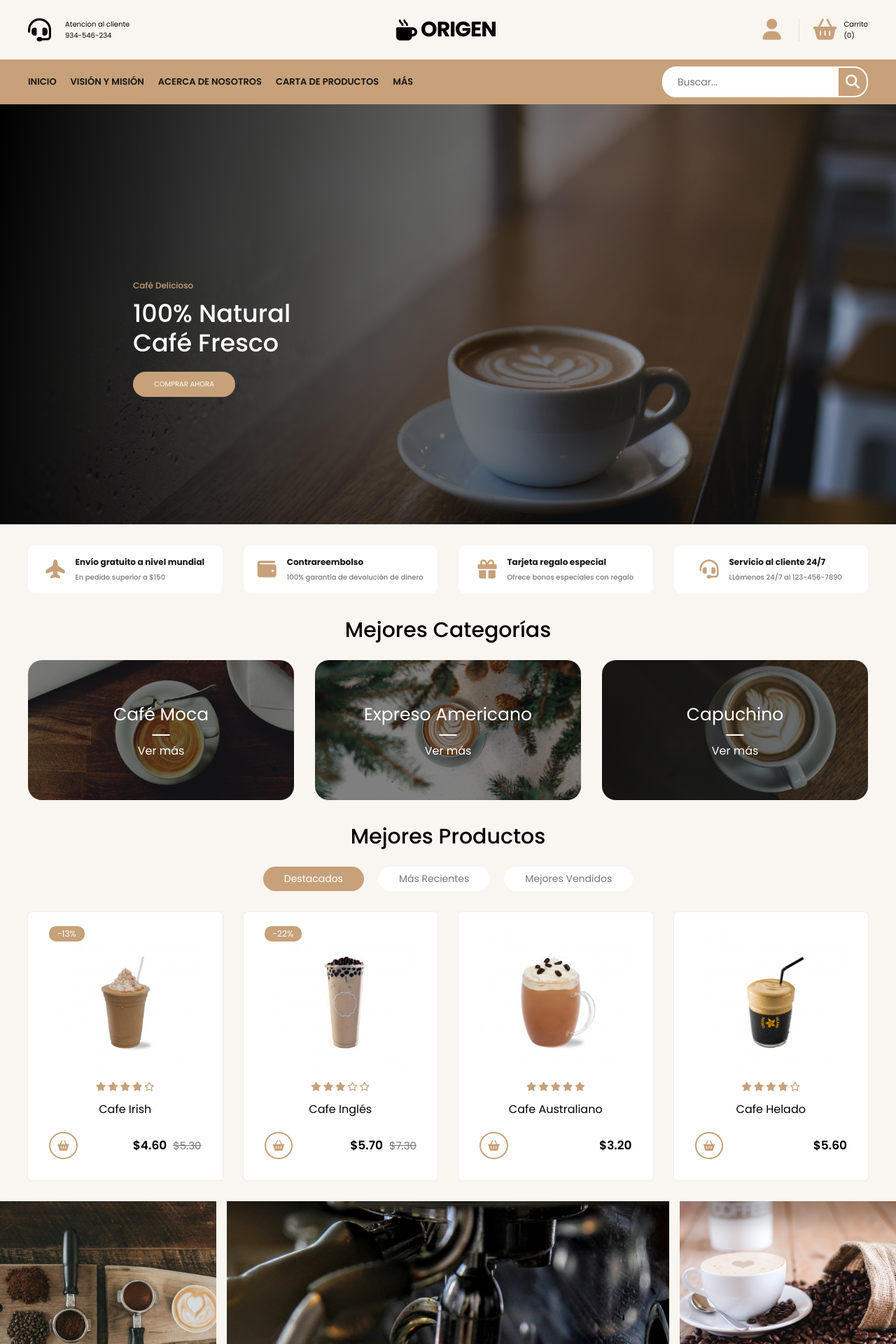
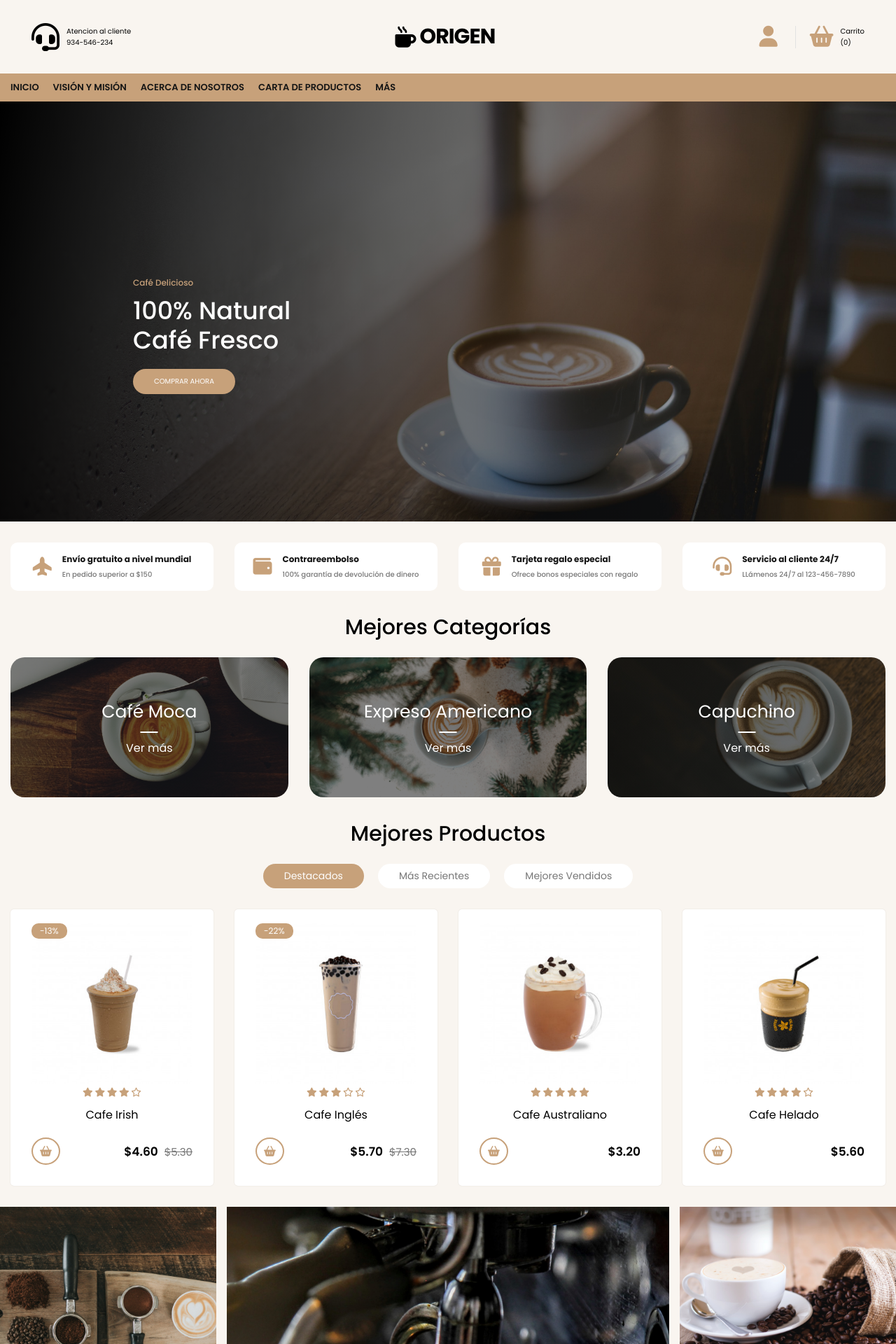
Before and after one commit to ang3lSm1th/proyecto_de_ingenieria_web, a PHP site: page / in a window 1280 px wide. Shown: the top 1920 px of the page at 70% size. Run offline with PHP 8.4, Linux system fonts and the light colour scheme; some libraries are stand-ins or nearby versions.

Commit message:
Actualizacion de px

```diff
--- a/index.html
+++ b/index.html
@@ -49,14 +49,7 @@
 						<li><a href="#">Más</a></li>
 					</ul>
 
-					<form class="search-form">
-						<input type="search" placeholder="Buscar..." />
-						<button class="btn-search">
-							<i class="fa-solid fa-magnifying-glass"></i>
-						</button>
-					</form>
-				</nav>
-			</div>
+
 		</header>
 
 		<section class="banner">
--- a/styles.css
+++ b/styles.css
@@ -21,14 +21,14 @@ html {
 /*             UTILIDADES             */
 /* ********************************** */
 .container {
-	max-width: 120rem;
+	max-width: 1250px;
 	margin: 0 auto;
 }
 
 .heading-1 {
 	text-align: center;
 	font-weight: 500;
-	font-size: 3rem;
+	font-size: 30px;
 }
 
 /* ********************************** */
@@ -42,17 +42,17 @@ html {
 	display: flex;
 	justify-content: space-between;
 	align-items: center;
-	padding: 2rem 0;
+	padding: 30px ;
 }
 
 .customer-support {
 	display: flex;
 	align-items: center;
-	gap: 2rem;
+	gap: 10px;
 }
 
 .customer-support i {
-	font-size: 3.3rem;
+	font-size: 40px;
 }
 
 .content-customer-support {
@@ -63,38 +63,38 @@ html {
 .container-logo {
 	display: flex;
 	align-items: center;
-	gap: 0.5rem;
+	gap: 5px;
 }
 
 .container-logo i {
-	font-size: 3rem;
+	font-size: 30px;
 }
 
 .container-logo h1 a {
 	text-decoration: none;
 	color: #000;
-	font-size: 3rem;
+	font-size: 30px;
 	text-transform: uppercase;
 	letter-spacing: -1px;
 }
 
 .container-user {
 	display: flex;
-	gap: 1rem;
+	gap: 10px;
 	cursor: pointer;
 }
 
 .container-user .fa-user {
 	font-size: 3rem;
 	color: var(--primary-color);
-	padding-right: 2.5rem;
+	padding-right: 25px;
 	border-right: 1px solid #e2e2e2;
 }
 
 .container-user .fa-basket-shopping {
-	font-size: 3rem;
+	font-size: 30px;
 	color: var(--primary-color);
-	padding-left: 1rem;
+	padding-left: 10px;
 }
 
 .content-shopping-cart {
```
